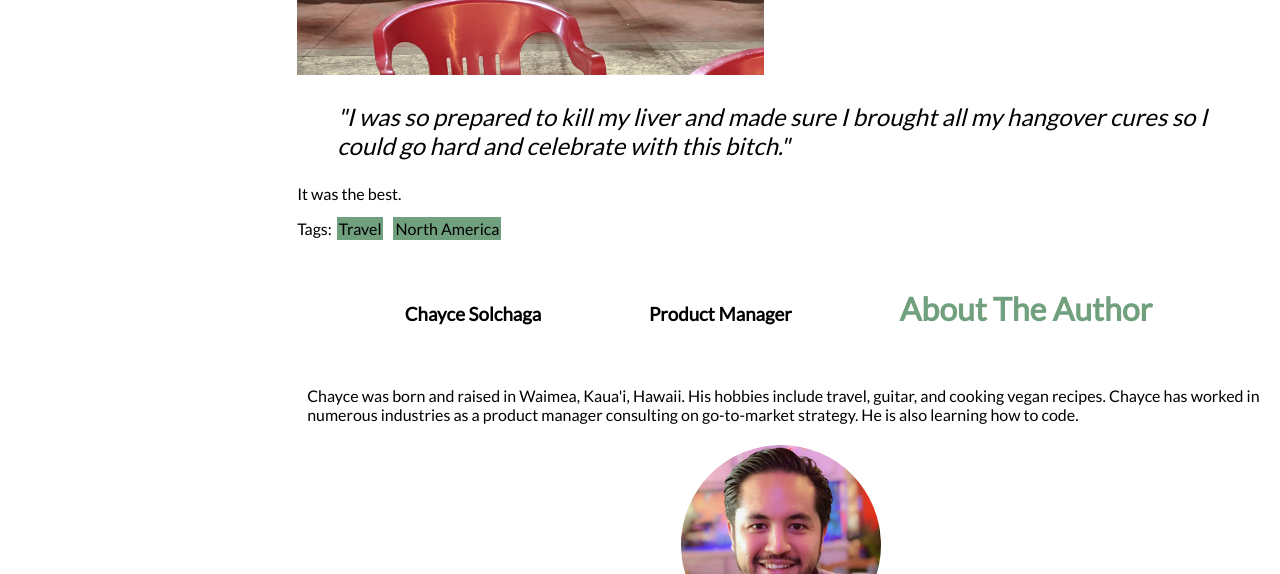
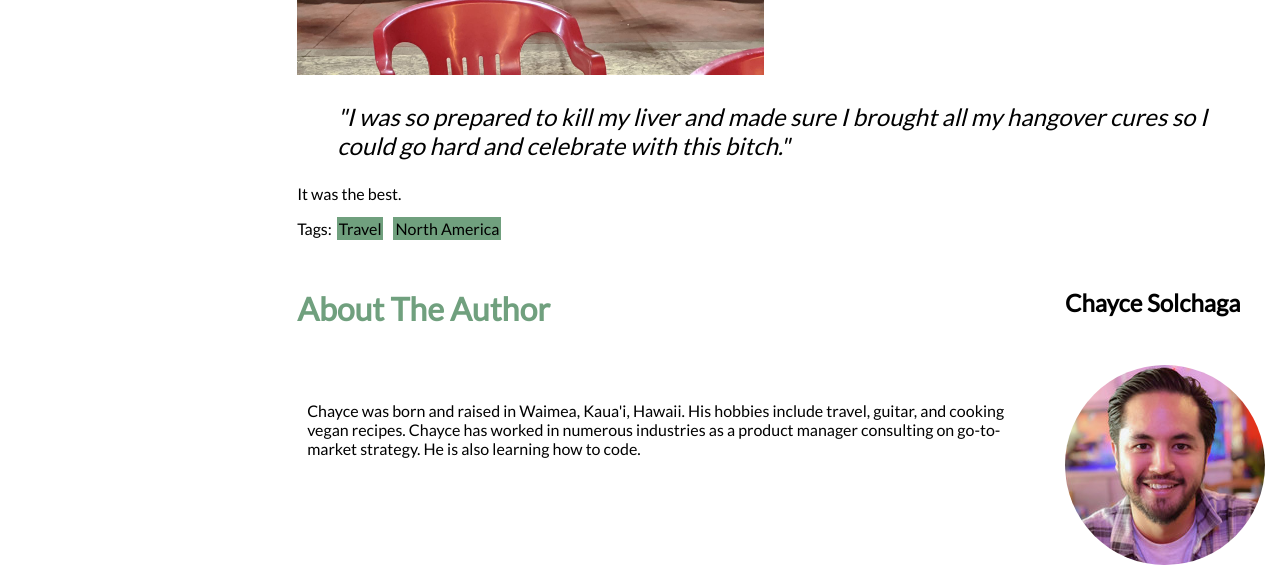
Before and after one commit to chaycesol/chaycesol.github.io, a plain HTML site: page post.html in a window 1280 px wide. Shown: the part 734-1308 px from the top of the page. Drawn offline with Linux system fonts and the light colour scheme.

Commit message:
Author Bio Formatting
Updated formatting and grid layout for author bio box

```diff
--- a/css/post.css
+++ b/css/post.css
@@ -36,24 +36,33 @@ article img{
 .about{
     grid-column: 2/4;
     grid-row: 5/6;
-    display: flex;
-    flex-direction: row;
-    flex-wrap: wrap;
-    align-items: baseline;
-    justify-content: space-evenly;
+    display: grid;
+    grid-template-columns: 0.4fr 0.3fr 03.fr;
+    grid-column-gap: 10px;
+    grid-row-gap: 15px;
+
 }
 .about h1{
-    order: 1;
     padding-right: 5px;
+    grid-column: 1/3;
+    grid-row: 1/2;
+
+}
+#authorName{
+    grid-column: 3/3;
+    grid-row: 1/2;
 }
 .about p{
     padding: 20px 5px 5px 10px;
-    order: 2;
+    grid-column: 1/2;
+    grid-row;2/2;
 }
 .about img{
-    order: 3;
     border: 0px solid #70A07E;
     border-radius: 50%;
+    grid-column: 3/3;
+    grid-row: 2/2;
+
 }
 blockquote{
     font-style: italic;
--- a/post.html
+++ b/post.html
@@ -37,8 +37,7 @@
             </article>
             <div class="about">
                 <h1>About The Author</h1>
-                <h3>Chayce Solchaga</h3>
-                <h3>Product Manager</h3>
+                <h2 id="authorName">Chayce Solchaga</h3>
                 <p>Chayce was born and raised in Waimea, Kaua'i, Hawaii. His hobbies include travel, guitar, and cooking vegan recipes. Chayce has worked in numerous industries as a product manager consulting on go-to-market strategy. He is also learning how to code.</p>
                 <img src="images/author.jpeg">
             </div>
```
